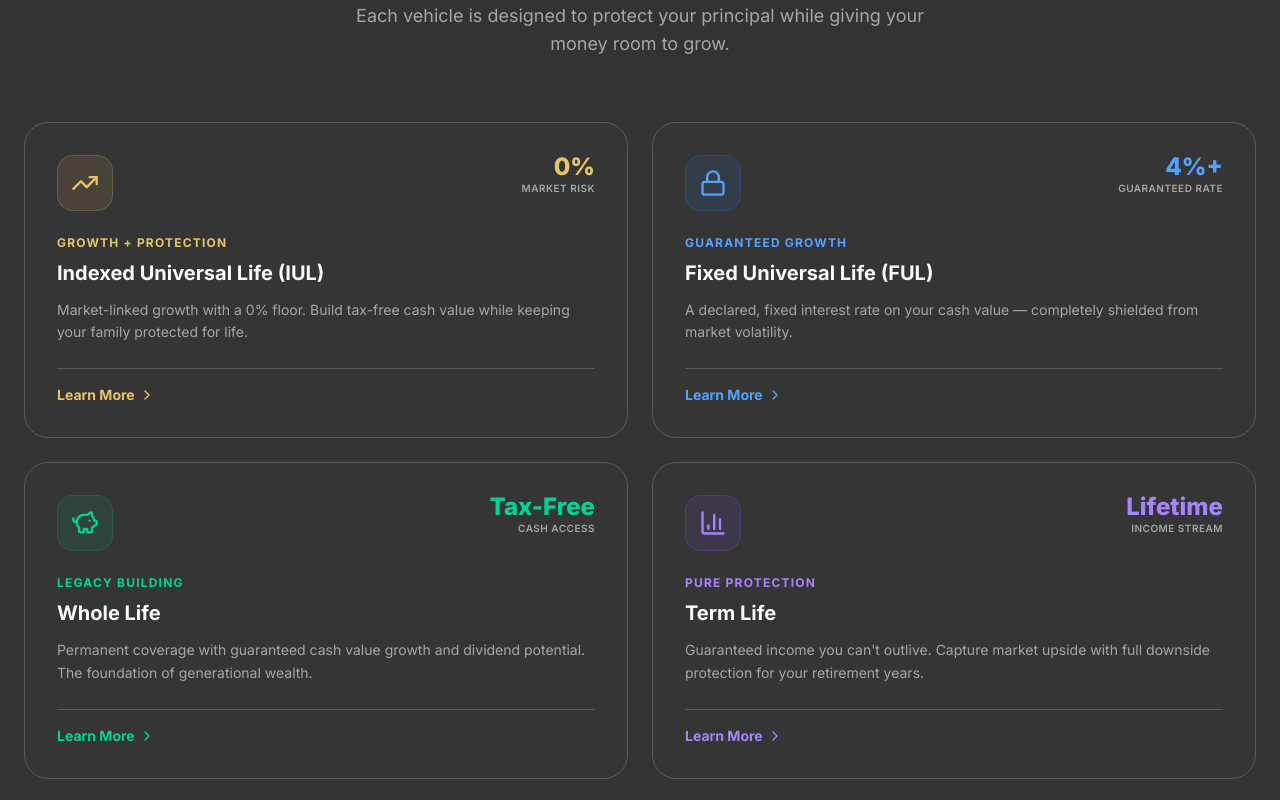
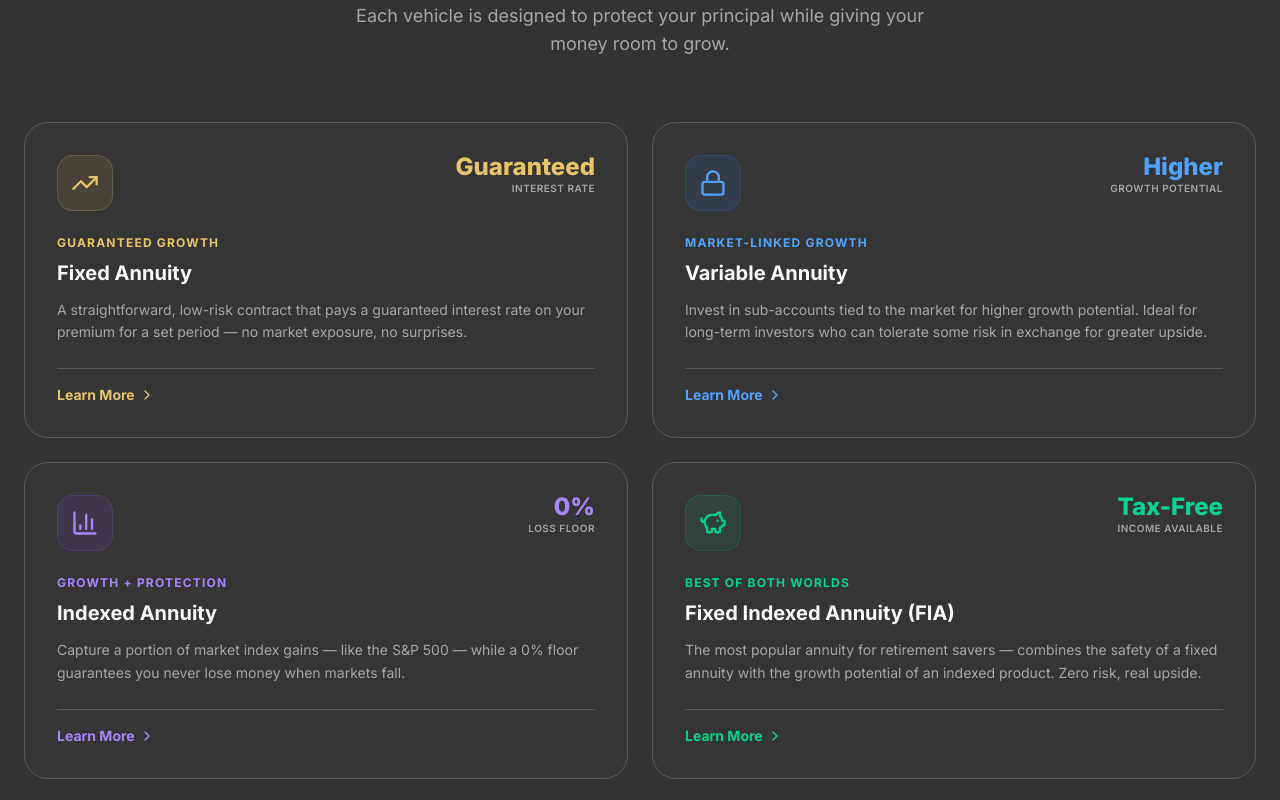
Before and after one commit to machu21/upgrade-financial-group, a Next.js app: page /investments in a window 1280 px wide. Shown: the part 980-1780 px from the top of the page. Built offline with nearby package versions, Linux system fonts and the light colour scheme.

Commit message:
new edits and revision

```diff
--- a/app/ful/page.tsx
+++ b/app/ful/page.tsx
@@ -16,7 +16,7 @@ export default function FULPage() {
       color: "text-primary",
       bg: "bg-primary/10",
       border: "border-primary/20",
-      image: "https://images.unsplash.com/photo-1542037104857-ffbb0b9155fb?w=1600&q=80",
+      image: "https://www.investopedia.com/thmb/oIfTckfPLQjuYMtQCROIssl557Y=/1500x0/filters:no_upscale():max_bytes(150000):strip_icc()/FixedInterestRateDefinitionProsConsvs.VariableRate-f6b6175af4af47b7a9d3b86cbf2983b2.jpg",
       stat: "4%+", statLabel: "Guaranteed Rate"
     },
     {
--- a/app/investments/page.tsx
+++ b/app/investments/page.tsx
@@ -1,55 +1,86 @@
 "use client";
 
+import { useState, useEffect } from "react";
 import {
   ArrowRight, TrendingUp, ShieldCheck, PiggyBank, BarChart3,
-  Landmark, RefreshCw, Lock, Globe, ChevronRight
+  Landmark, RefreshCw, Lock, Globe, ChevronRight, X, CheckCircle2
 } from "lucide-react";
 import Link from "next/link";
+
+const CONSULTATION_LINK = "https://docs.google.com/forms/u/0/d/1FmI-dOFrM8LJMSAwMmo4bCN_C3LeVDEWqMhekmNIIbU/viewform?edit_requested=true";
 
 const strategies = [
   {
     icon: TrendingUp,
-    title: "Indexed Universal Life (IUL)",
-    category: "Growth + Protection",
-    desc: "Market-linked growth with a 0% floor. Build tax-free cash value while keeping your family protected for life.",
+    title: "Fixed Annuity",
+    category: "Guaranteed Growth",
+    desc: "A straightforward, low-risk contract that pays a guaranteed interest rate on your premium for a set period — no market exposure, no surprises.",
     color: "text-primary",
     bg: "bg-primary/10",
     border: "border-primary/20",
-    href: "/iul",
-    stat: "0%", statLabel: "Market Risk",
+    stat: "Guaranteed", statLabel: "Interest Rate",
+    image: "https://images.unsplash.com/photo-1554224155-8d04cb21cd6c?w=1000&q=80",
+    details: [
+      "GUARANTEED RATE OF RETURN — Your money earns a fixed, declared interest rate regardless of what the market does. No guessing, no volatility — just predictable, steady growth you can plan around.",
+      "PRINCIPAL PROTECTION — Your initial premium is fully protected. Fixed annuities are one of the safest ways to grow your savings while keeping every dollar of your principal intact.",
+      "TAX-DEFERRED GROWTH — Your interest compounds on a tax-deferred basis, meaning you don't pay taxes on the growth until you start taking withdrawals — letting your money grow faster.",
+      "GUARANTEED INCOME OPTIONS — At the end of your contract term, you can convert your annuity into a guaranteed income stream for life or a set period — giving you a reliable paycheck in retirement.",
+      "NO MARKET RISK — Unlike variable products, a fixed annuity has zero exposure to stock market swings. It's designed for savers who want certainty above all else.",
+    ],
   },
   {
     icon: Lock,
-    title: "Fixed Universal Life (FUL)",
-    category: "Guaranteed Growth",
-    desc: "A declared, fixed interest rate on your cash value — completely shielded from market volatility.",
+    title: "Variable Annuity",
+    category: "Market-Linked Growth",
+    desc: "Invest in sub-accounts tied to the market for higher growth potential. Ideal for long-term investors who can tolerate some risk in exchange for greater upside.",
     color: "text-blue-400",
     bg: "bg-blue-500/10",
     border: "border-blue-500/20",
-    href: "/ful",
-    stat: "4%+", statLabel: "Guaranteed Rate",
+    stat: "Higher", statLabel: "Growth Potential",
+    image: "https://images.unsplash.com/photo-1518458028785-8fbcd101ebb9?w=1000&q=80",
+    details: [
+      "MARKET-LINKED SUB-ACCOUNTS — Your premium is allocated across investment sub-accounts similar to mutual funds, giving you direct participation in market gains across stocks, bonds, and more.",
+      "DEATH BENEFIT GUARANTEE — Most variable annuities include a guaranteed death benefit, ensuring your beneficiaries receive at least your original premium — even if the market declined.",
+      "OPTIONAL INCOME RIDERS — Add a Guaranteed Minimum Income Benefit (GMIB) or similar rider to lock in a minimum income stream regardless of how your sub-accounts perform.",
+      "TAX-DEFERRED GROWTH — Like all annuities, your gains are not taxed until withdrawn. This gives your investments more compounding power compared to a standard taxable brokerage account.",
+      "FLEXIBLE PAYOUT OPTIONS — Choose from a lump sum, period-certain payments, or lifetime income when you're ready to access your money — tailored to your retirement needs.",
+    ],
+  },
+  {
+    icon: BarChart3,
+    title: "Indexed Annuity",
+    category: "Growth + Protection",
+    desc: "Capture a portion of market index gains — like the S&P 500 — while a 0% floor guarantees you never lose money when markets fall.",
+    color: "text-violet-400",
+    bg: "bg-violet-500/10",
+    border: "border-violet-500/20",
+    stat: "0%", statLabel: "Loss Floor",
+    image: "https://pronovapartners.com/wp-content/uploads/2019/02/800-Fixed-Indexed-Annuity-Book-of-Clients.jpg",
+    details: [
+      "INDEX-LINKED INTEREST CREDITS — Your annuity earns interest based on the performance of a market index (e.g., S&P 500) up to a cap or participation rate — giving you real upside without direct market investment.",
+      "ZERO PERCENT FLOOR — When the index drops, you earn nothing — but you lose nothing. Your principal is fully protected from negative market returns, making this a powerful middle ground between fixed and variable.",
+      "PARTICIPATION RATES & CAPS — Your contract defines how much of the index gain you receive. For example, a 80% participation rate on a 10% index gain = 8% credit to your account.",
+      "GUARANTEED LIFETIME INCOME RIDER — Add an optional income rider to convert your annuity into a guaranteed paycheck for life — without annuitizing and giving up control of your account value.",
+      "TAX-DEFERRED ACCUMULATION — All credited interest grows tax-deferred. Combined with the downside protection, this makes indexed annuities one of the most efficient retirement savings tools available.",
+    ],
   },
   {
     icon: PiggyBank,
-    title: "Whole Life",
-    category: "Legacy Building",
-    desc: "Permanent coverage with guaranteed cash value growth and dividend potential. The foundation of generational wealth.",
+    title: "Fixed Indexed Annuity (FIA)",
+    category: "Best of Both Worlds",
+    desc: "The most popular annuity for retirement savers — combines the safety of a fixed annuity with the growth potential of an indexed product. Zero risk, real upside.",
     color: "text-emerald-400",
     bg: "bg-emerald-500/10",
     border: "border-emerald-500/20",
-    href: "/whole-life",
-    stat: "Tax-Free", statLabel: "Cash Access",
-  },
-  {
-    icon: BarChart3,
-    title: "Term Life",
-    category: "Pure Protection",
-    desc: "Guaranteed income you can't outlive. Capture market upside with full downside protection for your retirement years.",
-    color: "text-violet-400",
-    bg: "bg-violet-500/10",
-    border: "border-violet-500/20",
-    href: "/term-life",
-    stat: "Lifetime", statLabel: "Income Stream",
+    stat: "Tax-Free", statLabel: "Income Available",
+    image: "https://images.unsplash.com/photo-1450101499163-c8848c66ca85?w=1000&q=80",
+    details: [
+      "PRINCIPAL IS NEVER AT RISK — Your premium and all previously credited gains are locked in. A negative index year results in a 0% credit — not a loss. Your account value never goes backward.",
+      "MARKET-LINKED UPSIDE — Interest is credited based on index performance, giving your money the opportunity to grow significantly faster than a traditional fixed annuity in strong market years.",
+      "GUARANTEED LIFETIME INCOME — Pair your FIA with an income rider and receive a guaranteed monthly income for life — starting when you choose, with no risk of outliving your money.",
+      "LIVING BENEFITS — Many FIA contracts include built-in or optional living benefits that allow early access to your account value in the event of a qualifying critical illness, chronic condition, or terminal diagnosis.",
+      "TAX ADVANTAGES — Growth is tax-deferred, and in the right structure, income distributions can be partially or fully tax-advantaged — maximizing how much of your money you actually keep in retirement.",
+    ],
   },
 ];
 
@@ -96,6 +127,17 @@ const steps = [
 ];
 
 export default function InvestmentsPage() {
+   const [selectedStrategy, setSelectedStrategy] = useState<(typeof strategies)[0] | null>(null);
+
+  useEffect(() => {
+    if (selectedStrategy) {
+      document.body.style.overflow = "hidden";
+    } else {
+      document.body.style.overflow = "unset";
+    }
+    return () => { document.body.style.overflow = "unset"; };
+  }, [selectedStrategy]);
+
   return (
     <div className="min-h-screen bg-background text-foreground overflow-hidden">
 
@@ -167,10 +209,10 @@ export default function InvestmentsPage() {
 
           <div className="grid grid-cols-1 md:grid-cols-2 gap-6">
             {strategies.map((s, i) => (
-              <Link
+              <div
                 key={i}
-                href={s.href}
-                className="group bg-accent/10 border border-border rounded-3xl p-8 hover:border-primary/40 hover:bg-accent/20 transition-all duration-300 flex flex-col"
+                className="group bg-accent/10 border border-border rounded-3xl p-8 hover:border-primary/40 hover:bg-accent/20 transition-all duration-300 flex flex-col cursor-pointer"
+                onClick={() => setSelectedStrategy(s)}
               >
                 <div className="flex items-start justify-between mb-6">
                   <div className={`w-14 h-14 rounded-2xl ${s.bg} border ${s.border} flex items-center justify-center`}>
@@ -190,7 +232,7 @@ export default function InvestmentsPage() {
                 <div className={`mt-6 pt-4 border-t border-border flex items-center text-sm font-bold ${s.color} gap-1`}>
                   Learn More <ChevronRight className="w-4 h-4 group-hover:translate-x-1 transition-transform" />
                 </div>
-              </Link>
+              </div>
             ))}
           </div>
         </div>
@@ -291,6 +333,60 @@ export default function InvestmentsPage() {
         </div>
       </section>
 
+      {/* Modal */}
+      {selectedStrategy && (
+        <div className="fixed inset-0 z-[9999] flex items-center justify-center p-4 sm:p-6 md:p-12">
+          <div
+            className="absolute inset-0 bg-black/70 backdrop-blur-sm animate-in fade-in duration-300"
+            onClick={() => setSelectedStrategy(null)}
+          />
+          <div className="relative bg-white rounded-[2rem] overflow-hidden w-full max-w-5xl max-h-[90vh] flex flex-col md:flex-row shadow-2xl animate-in fade-in zoom-in-95 duration-300">
+            <button
+              onClick={() => setSelectedStrategy(null)}
+              className="absolute top-4 right-4 z-20 p-2 bg-black/10 hover:bg-black/20 text-slate-900 rounded-full transition-colors"
+            >
+              <X className="w-6 h-6" />
+            </button>
+
+            <div className="w-full md:w-2/5 h-48 md:h-auto relative shrink-0">
+              <img src={selectedStrategy.image} alt={selectedStrategy.title} className="absolute inset-0 w-full h-full object-cover" />
+            </div>
+
+            <div className="w-full md:w-3/5 p-8 md:p-12 overflow-y-auto flex flex-col bg-white">
+              <p className="text-sm font-bold uppercase tracking-widest text-amber-600 mb-2">Annuity Details</p>
+              <h3 className="text-3xl md:text-4xl font-extrabold text-slate-900 mb-4 tracking-tight">{selectedStrategy.title}</h3>
+              <p className="text-lg text-slate-600 mb-8 leading-relaxed">{selectedStrategy.desc}</p>
+
+              <div className="mb-10 flex-grow">
+                <h4 className="text-lg font-bold text-slate-900 mb-4">What this includes:</h4>
+                <ul className="space-y-4">
+                  {selectedStrategy.details.map((detail, idx) => (
+                    <li key={idx} className="flex items-start gap-3">
+                      <CheckCircle2 className="w-6 h-6 text-amber-600 shrink-0 mt-0.5" />
+                      <span className="text-slate-700 leading-relaxed font-medium">{detail}</span>
+                    </li>
+                  ))}
+                </ul>
+              </div>
+
+              <div className="pt-6 border-t border-slate-100">
+                <p className="text-sm text-slate-500 mb-4">
+                  Not sure which annuity is right for you? Our licensed agents will walk you through your options at no cost — no pressure, no obligation.
+                </p>
+                <Link
+                  href={CONSULTATION_LINK}
+                  target="_blank"
+                  rel="noopener noreferrer"
+                  className="inline-flex w-full sm:w-auto items-center justify-center gap-2 text-base px-8 py-4 rounded-xl bg-slate-900 text-white font-bold hover:bg-slate-800 transition-all shadow-lg"
+                  onClick={() => setSelectedStrategy(null)}
+                >
+                  Schedule Consultation <ArrowRight className="w-5 h-5" />
+                </Link>
+              </div>
+            </div>
+          </div>
+        </div>
+      )}
     </div>
   );
 }
--- a/app/term-life/page.tsx
+++ b/app/term-life/page.tsx
@@ -69,7 +69,7 @@ const useCases = [
   {
     title: "Young Families",
     desc: "Replace your income so your spouse and children maintain their lifestyle, cover childcare, and fund future college tuitions.",
-    image: "https://images.unsplash.com/photo-1511895426328-dc8714191011?w=800&q=80",
+    image: "https://thumbs.dreamstime.com/b/young-family-two-toddler-children-outdoors-river-summer-playing-paper-boats-142951569.jpg",
     stat: "20–30 yr", statLabel: "Recommended Term",
   },
   {
@@ -106,7 +106,7 @@ export default function TermLifePage() {
             <span className="text-primary">Made Simple.</span>
           </h1>
           <p className="text-lg md:text-xl text-muted-foreground leading-relaxed max-w-2xl mx-auto">
-            Affordable, high-coverage protection for the years your family needs it most — with modern living benefits built right in.
+            Protect your family when they need it most — with modern living benefits built right in.
           </p>
 
           <div className="flex flex-wrap justify-center gap-3 pt-2">
```
Also changed, not shown: app/iul/page.tsx (+20 -1 lines).
